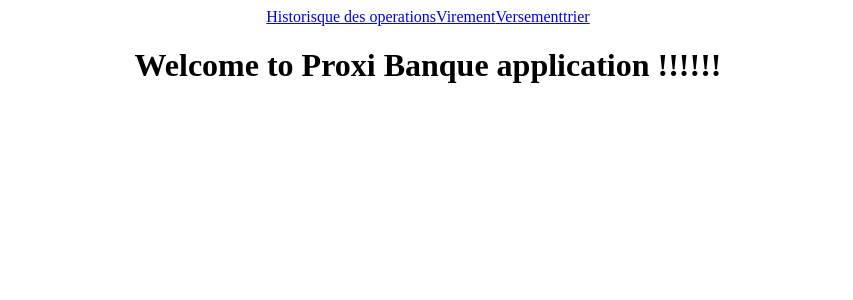
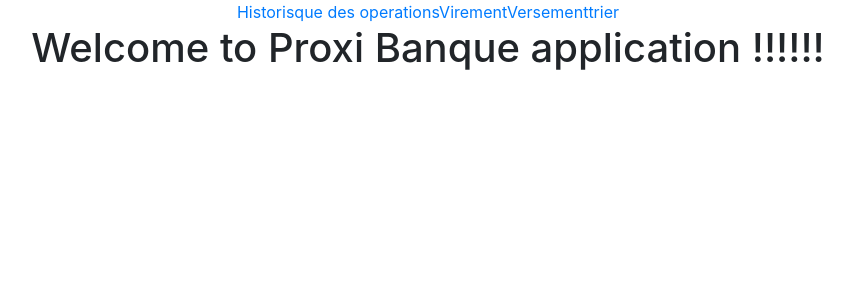
Before and after one commit to ONaTu-Dev/operations, an Angular app: page / in a window 1280 px wide. Shown: the top 300 px of the page, without its empty margins (212-1065 px from the left). Built offline with nearby package versions, Linux system fonts and the light colour scheme.

Commit message:
animation plus bootstrap

```diff
--- a/package.json
+++ b/package.json
@@ -12,16 +12,20 @@
   },
   "private": true,
   "dependencies": {
-    "@angular/animations": "^5.2.0",
+    "@angular/animations": "^5.2.2",
+    "@angular/cdk": "^5.1.0",
     "@angular/common": "^5.2.0",
     "@angular/compiler": "^5.2.0",
     "@angular/core": "^5.2.0",
     "@angular/forms": "^5.2.0",
     "@angular/http": "^5.2.0",
+    "@angular/material": "^5.1.0",
     "@angular/platform-browser": "^5.2.0",
     "@angular/platform-browser-dynamic": "^5.2.0",
     "@angular/router": "^5.2.0",
+    "bootstrap": "^4.0.0",
     "core-js": "^2.4.1",
+    "hammerjs": "^2.0.8",
     "rxjs": "^5.5.6",
     "zone.js": "^0.8.19"
   },
--- a/src/app/app.module.ts
+++ b/src/app/app.module.ts
@@ -1,6 +1,6 @@
 import { BrowserModule } from '@angular/platform-browser';
 import { NgModule } from '@angular/core';
-
+import { BrowserAnimationsModule } from '@angular/platform-browser/animations';
 
 import { AppComponent } from './app.component';
 import { routing } from './app.routing';
@@ -25,7 +25,8 @@
     FormsModule,
     HttpModule,
     routing,
-    ReactiveFormsModule
+    ReactiveFormsModule,
+    BrowserAnimationsModule
   ],
   providers: [],
   bootstrap: [AppComponent]
--- a/src/index.html
+++ b/src/index.html
@@ -2,6 +2,7 @@
 <html lang="en">
 <head>
   <meta charset="utf-8">
+  <link href="https://fonts.googleapis.com/icon?family=Material+Icons" rel="stylesheet">
   <title>Operations</title>
   <base href="/">
 
--- a/src/main.ts
+++ b/src/main.ts
@@ -3,6 +3,7 @@
 
 import { AppModule } from './app/app.module';
 import { environment } from './environments/environment';
+import 'hammerjs';
 
 if (environment.production) {
   enableProdMode();
--- a/src/styles.css
+++ b/src/styles.css
@@ -1 +1,2 @@
 /* You can add global styles to this file, and also import other style files */
+@import "~@angular/material/prebuilt-themes/indigo-pink.css";
```
Also changed, not shown: .angular-cli.json, 1 other file (tests, documents, lock files or other folders).
